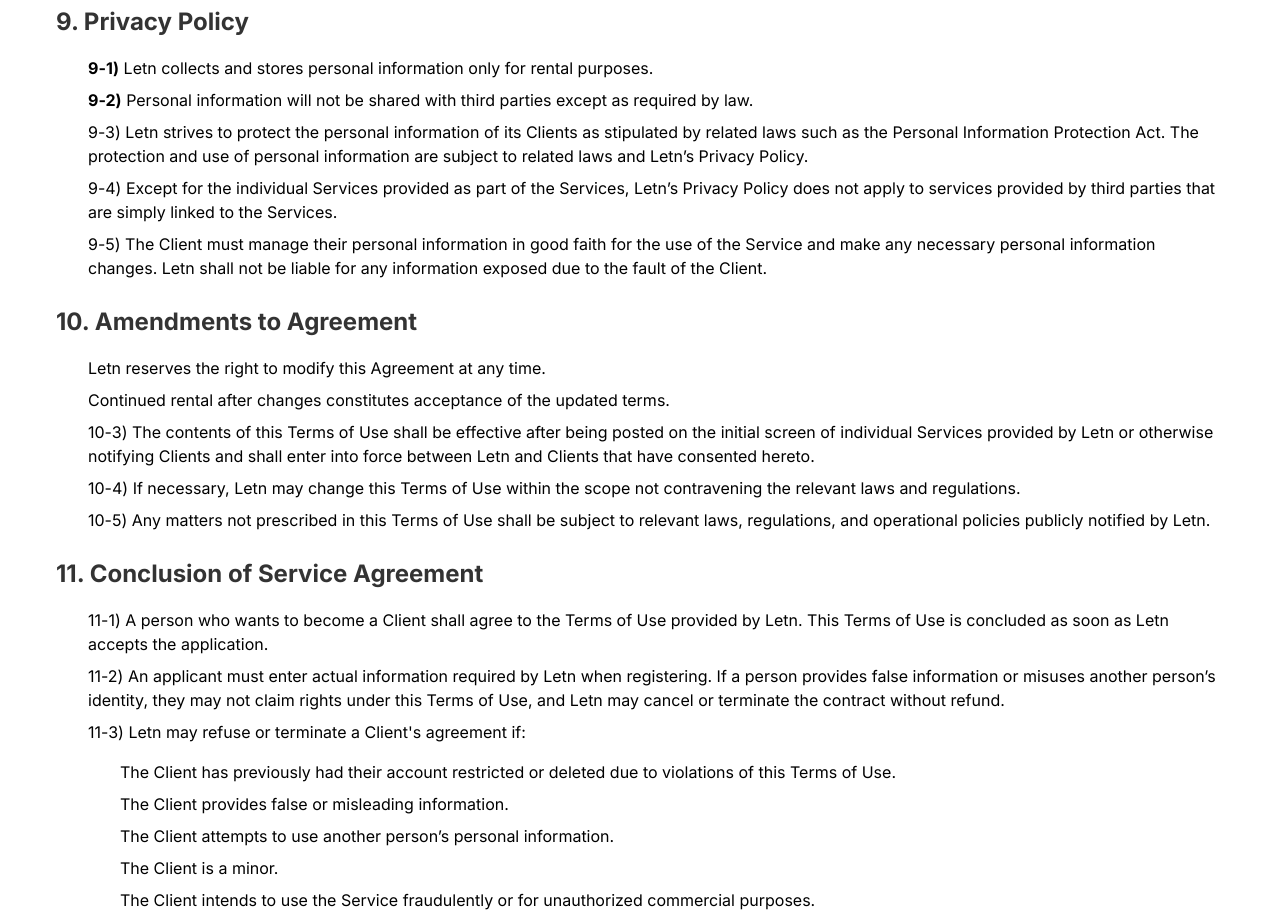
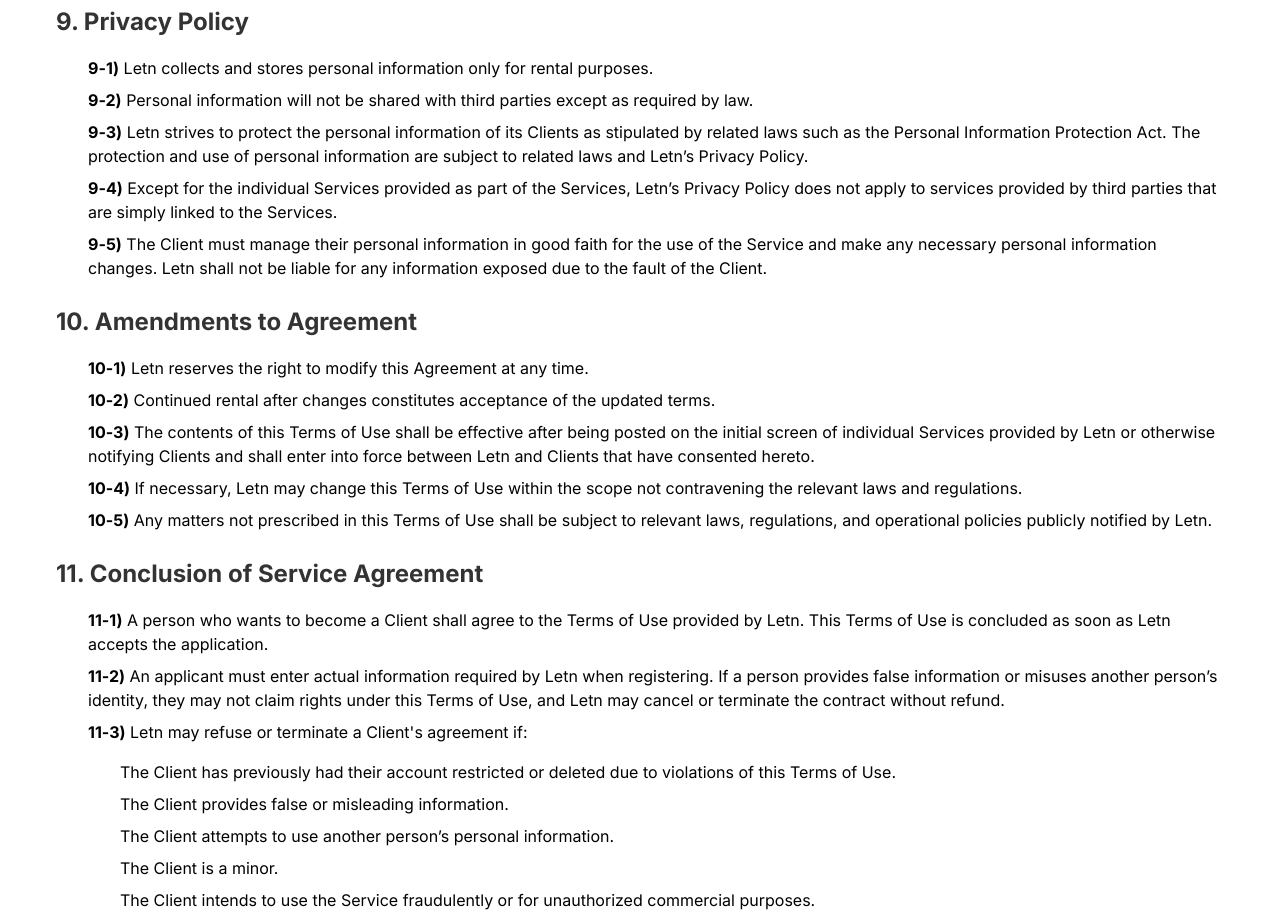
Before and after one commit to dex-pinx/web-policy, a website built with Vite: page src/policy/policy-2025-03-10.html in a window 1280 px wide. Shown: the part 2120-3037 px from the top of the page. Built offline with nearby package versions, Linux system fonts and the light colour scheme.

Commit message:
policy change

```diff
--- a/src/policy/policy-2025-03-10.html
+++ b/src/policy/policy-2025-03-10.html
@@ -219,61 +219,66 @@
             parties except as required by law.
           </li>
           <li>
-            9-3) Letn strives to protect the personal information of its Clients
-            as stipulated by related laws such as the Personal Information
-            Protection Act. The protection and use of personal information are
-            subject to related laws and Letn’s Privacy Policy.
+            <b>9-3)</b> Letn strives to protect the personal information of its
+            Clients as stipulated by related laws such as the Personal
+            Information Protection Act. The protection and use of personal
+            information are subject to related laws and Letn’s Privacy Policy.
           </li>
           <li>
-            9-4) Except for the individual Services provided as part of the
-            Services, Letn’s Privacy Policy does not apply to services provided
-            by third parties that are simply linked to the Services.
+            <b>9-4)</b> Except for the individual Services provided as part of
+            the Services, Letn’s Privacy Policy does not apply to services
+            provided by third parties that are simply linked to the Services.
           </li>
           <li>
-            9-5) The Client must manage their personal information in good faith
-            for the use of the Service and make any necessary personal
-            information changes. Letn shall not be liable for any information
-            exposed due to the fault of the Client.
+            <b>9-5)</b> The Client must manage their personal information in
+            good faith for the use of the Service and make any necessary
+            personal information changes. Letn shall not be liable for any
+            information exposed due to the fault of the Client.
           </li>
         </ul>
         <h2><b>10. Amendments to Agreement </b></h2>
         <ul>
-          <li>Letn reserves the right to modify this Agreement at any time.</li>
           <li>
-            Continued rental after changes constitutes acceptance of the updated
-            terms.
+            <b>10-1)</b> Letn reserves the right to modify this Agreement at any
+            time.
           </li>
           <li>
-            10-3) The contents of this Terms of Use shall be effective after
-            being posted on the initial screen of individual Services provided
-            by Letn or otherwise notifying Clients and shall enter into force
-            between Letn and Clients that have consented hereto.
+            <b>10-2)</b> Continued rental after changes constitutes acceptance
+            of the updated terms.
           </li>
           <li>
-            10-4) If necessary, Letn may change this Terms of Use within the
-            scope not contravening the relevant laws and regulations.
+            <b>10-3)</b> The contents of this Terms of Use shall be effective
+            after being posted on the initial screen of individual Services
+            provided by Letn or otherwise notifying Clients and shall enter into
+            force between Letn and Clients that have consented hereto.
           </li>
           <li>
-            10-5) Any matters not prescribed in this Terms of Use shall be
-            subject to relevant laws, regulations, and operational policies
+            <b>10-4)</b> If necessary, Letn may change this Terms of Use within
+            the scope not contravening the relevant laws and regulations.
+          </li>
+          <li>
+            <b>10-5)</b> Any matters not prescribed in this Terms of Use shall
+            be subject to relevant laws, regulations, and operational policies
             publicly notified by Letn.
           </li>
         </ul>
-        <h2><b>11. Conclusion of Service Agreement </b></h2>
+        <h2><b>11. Conclusion of Service Agreement</b></h2>
         <ul>
           <li>
-            11-1) A person who wants to become a Client shall agree to the Terms
-            of Use provided by Letn. This Terms of Use is concluded as soon as
-            Letn accepts the application.
+            <b>11-1)</b> A person who wants to become a Client shall agree to
+            the Terms of Use provided by Letn. This Terms of Use is concluded as
+            soon as Letn accepts the application.
           </li>
           <li>
-            11-2) An applicant must enter actual information required by Letn
-            when registering. If a person provides false information or misuses
-            another person’s identity, they may not claim rights under this
-            Terms of Use, and Letn may cancel or terminate the contract without
-            refund.
+            <b>11-2)</b> An applicant must enter actual information required by
+            Letn when registering. If a person provides false information or
+            misuses another person’s identity, they may not claim rights under
+            this Terms of Use, and Letn may cancel or terminate the contract
+            without refund.
           </li>
-          <li>11-3) Letn may refuse or terminate a Client's agreement if:</li>
+          <li>
+            <b>11-3)</b> Letn may refuse or terminate a Client's agreement if:
+          </li>
           <ul>
             <li>
               The Client has previously had their account restricted or deleted
```
